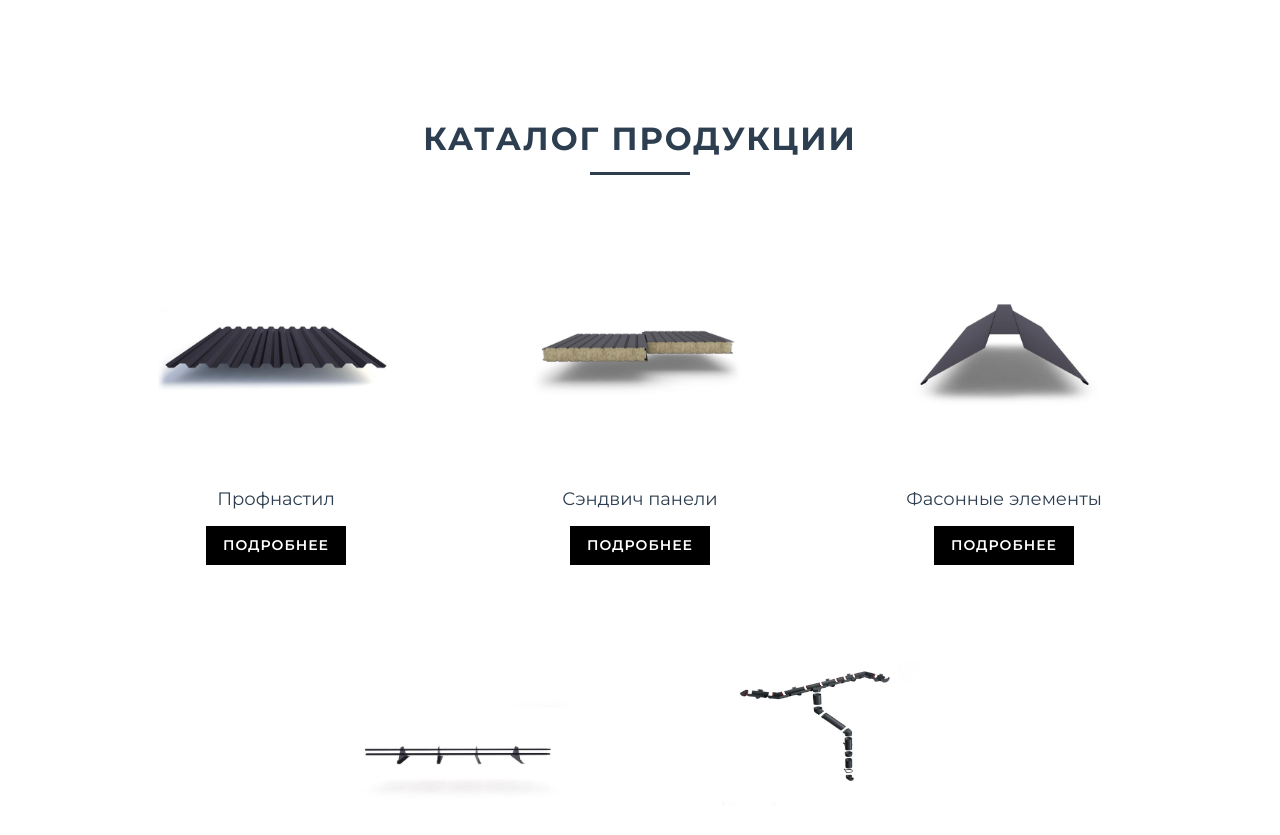
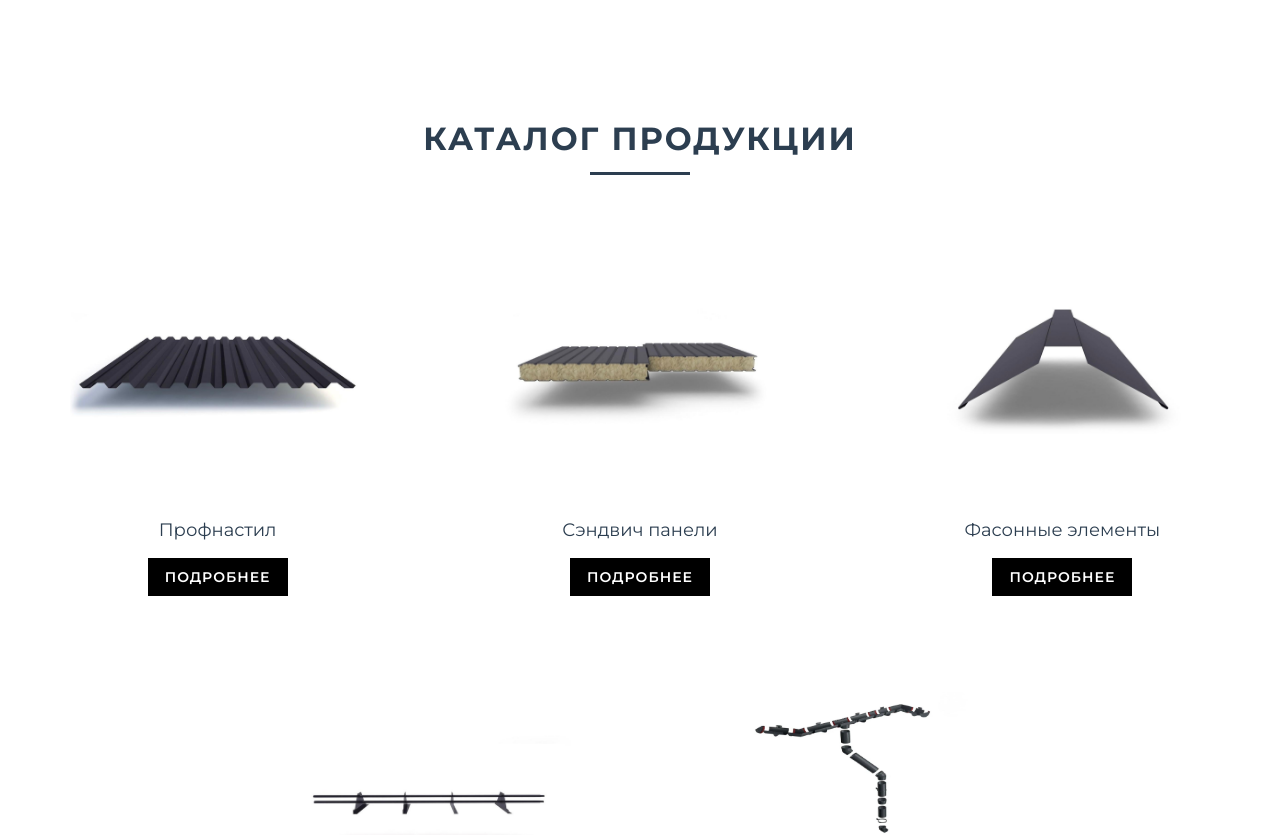
Before and after one commit to Arbitr3103/prime-s-react, a React (Vite) app: page / in a window 1280 px wide. Shown: the part 1560-2395 px from the top of the page. Built offline with nearby package versions, Linux system fonts and the light colour scheme.

Commit message:
feat(catalog): make catalog section full-width and enlarge product cards responsively

```diff
--- a/src/pages/HomePage.module.css
+++ b/src/pages/HomePage.module.css
@@ -10,7 +10,8 @@
 
 /* Каталог имеет особый контейнер, почти на всю ширину */
 .catalogSection .container {
-  max-width: 1400px;
+  max-width: none;
+  width: 100%;
 }
 
 /* Hero секция */
@@ -239,7 +240,7 @@
   background-color: var(--color-white);
   text-align: center;
   transition: all var(--transition-base);
-  width: 300px;
+  width: clamp(300px, 28vw, 420px);
   display: flex;
   flex-direction: column;
   align-items: center;
@@ -251,7 +252,7 @@
 
 .cardImage {
   width: 100%;
-  height: 250px;
+  height: clamp(250px, 22vw, 320px);
   background-color: transparent;
   margin-bottom: var(--spacing-md);
   display: flex;
```
